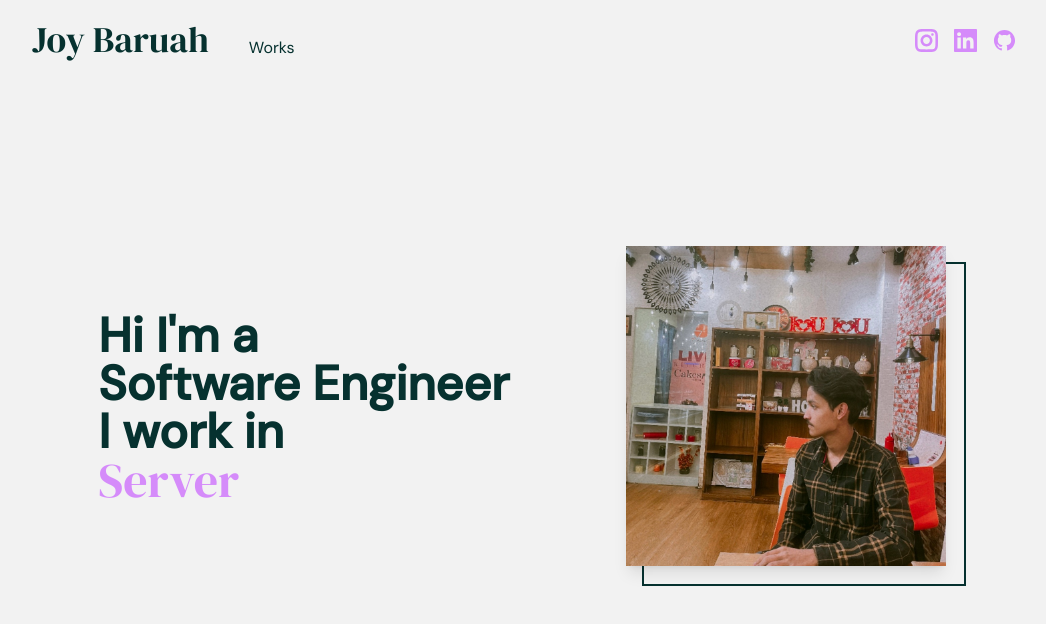
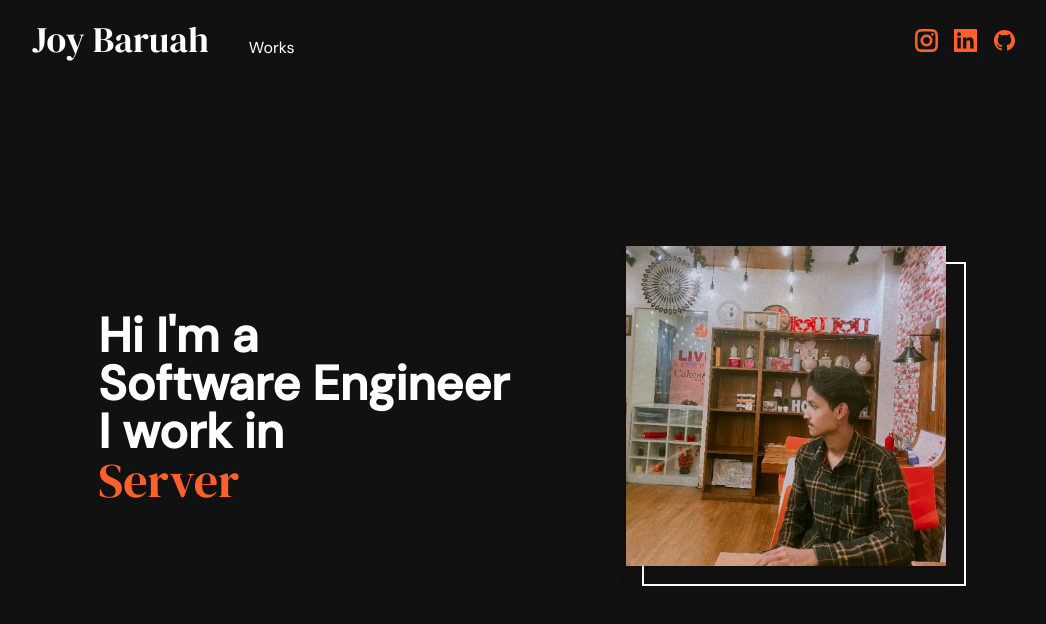
Before and after one commit to Joybaruah/joy-portfolio, a Next.js app: page / in a window 1280 px wide. Shown: the top 624 px of the page, without its empty margins (116-1162 px from the left). Built offline with nearby package versions, Linux system fonts and the light colour scheme.

Commit message:
Change: Color pallate

```diff
--- a/app/page.js
+++ b/app/page.js
@@ -12,7 +12,7 @@ export default function Home() {
       </section>
 
       {/* <section className="p-7">
-        <h2 className="text-3xl font-semibold my-2" style={fontDMSerifDisplay.style}>Experience</h2>
+        <h2 className="text-3xl font-semibold my-2 text-text" style={fontDMSerifDisplay.style}>Experience</h2>
         <ExpCard />
       </section> */}
     </main>
--- a/components/Navbar.js
+++ b/components/Navbar.js
@@ -67,7 +67,7 @@ export default function Navbar() {
       </div>
 
       <motion.div
-        className={`flex-col p-5 h-[100vh] bg-[#f2f2f2]/80 w-full absolute z-50 drop-shadow-sm ${
+        className={`flex-col p-5 h-[100vh] bg-background/80 w-full absolute z-50 drop-shadow-sm ${
           active ? "flex" : "hidden"
         }`}
         animate={active ? "open" : "closed"}
--- a/components/home/experience/ExpCard.js
+++ b/components/home/experience/ExpCard.js
@@ -5,7 +5,7 @@ export default function ExpCard() {
   return (
     <div className="max-w-full">
       <div className="flex flex-col sm:flex-row gap-5">
-        <p style={fontDMSans.style}>Aug - Sep 2022</p>
+        <p style={fontDMSans.style} className="text-accent">Aug - Sep 2022</p>
 
         <div className="bg-secondary p-4 w-full sm:w-[70%] rounded-md shadow-sm ">
           <h3 style={fontDMSans.style} className="text-text text-lg">
--- a/tailwind.config.js
+++ b/tailwind.config.js
@@ -13,11 +13,16 @@ module.exports = {
           'conic-gradient(from 180deg at 50% 50%, var(--tw-gradient-stops))',
       },
       colors: {
-        'text': '#06312f',
-        'background': '#f2f2f2',
-        'primary': '#d58bfa',
-        'secondary': '#b3e681',
-        'accent': '#0e8044',
+        // 'text': '#06312f',
+        // 'background': '#f2f2f2',
+        // 'primary': '#d58bfa',
+        // 'secondary': '#b3e681',
+        // 'accent': '#0e8044',
+        'text': '#ffffff',
+        'background': '#111111',
+        'primary': '#ff602c',
+        'secondary': '#000000',
+        'accent': '#ffffff',
       }
     },
   },
```
